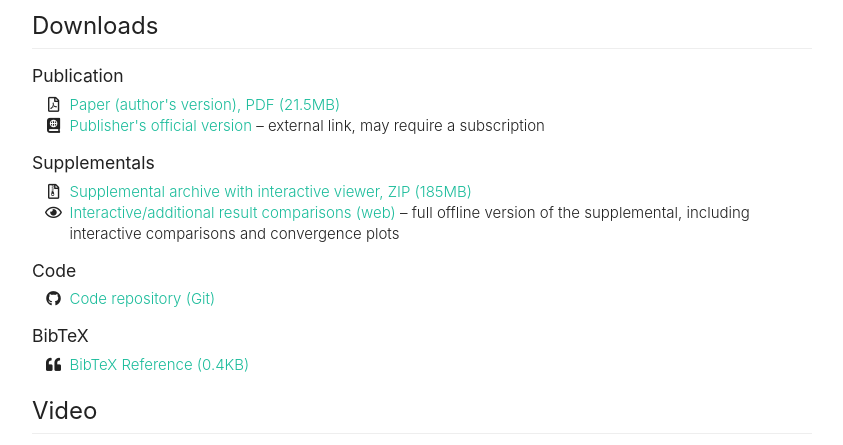
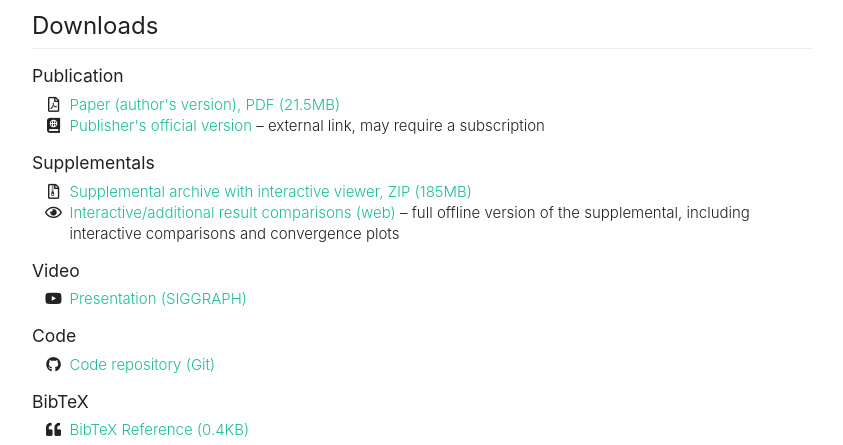
Before and after one commit to joeylitalien/joeylitalien.github.io, a Jekyll site: the page built from _publications/drmlt.md, in a window 1280 px wide and 900 px high, scrolled down 1182 px, cut to the strip 0-445 px from the top of the window. Shown: the whole strip, without its empty margins (218-1061 px from the left). Built offline with Jekyll 4.4.1, drawn with Linux system fonts in a browser that asks for light colours; nearby versions of some CDN libraries.

Commit message:
Added CVPR talk video; updated a few other things

```diff
--- a/_layouts/pub.html
+++ b/_layouts/pub.html
@@ -131,7 +131,12 @@ layout: default
         {% endif %}
         {% if dl.talk-video.url %}
         <li><span class="fa-li"><i class="fab fa-youtube"></i></span>
-          <a href="{{ dl.talk-video.url }}">Short talk ({{ dl.talk-video.venue }})</a>
+          <a href="{{ dl.talk-video.url }}">Presentation ({{ dl.talk-video.venue }})</a>
+        </li>
+        {% endif %}
+        {% if dl.talk-video2.url %}
+        <li><span class="fa-li"><i class="fab fa-youtube"></i></span>
+          <a href="{{ dl.talk-video2.url }}">Talk ({{ dl.talk-video2.venue }})</a>
         </li>
         {% endif %}
         <!-- {% if dl.video.url %}
--- a/_publications/drmlt.md
+++ b/_publications/drmlt.md
@@ -71,6 +71,9 @@ downloads:
         file: #DRMLT-Video.mp4
         size: #100MB
         url: https://www.youtube.com/embed/m22d-cTcubc
+    talk-video:
+        url: https://www.youtube.com/watch?v=m22d-cTcubc
+        venue: SIGGRAPH
     code:
         published: True
         file: #DRMLT-Code.zip
```
Also changed, not shown: _publications/dibrpp.md (+1 -1 lines), _publications/nglod.md (+5 -2 lines), pages/contact.md (+2 -1 lines), 4 other files.
